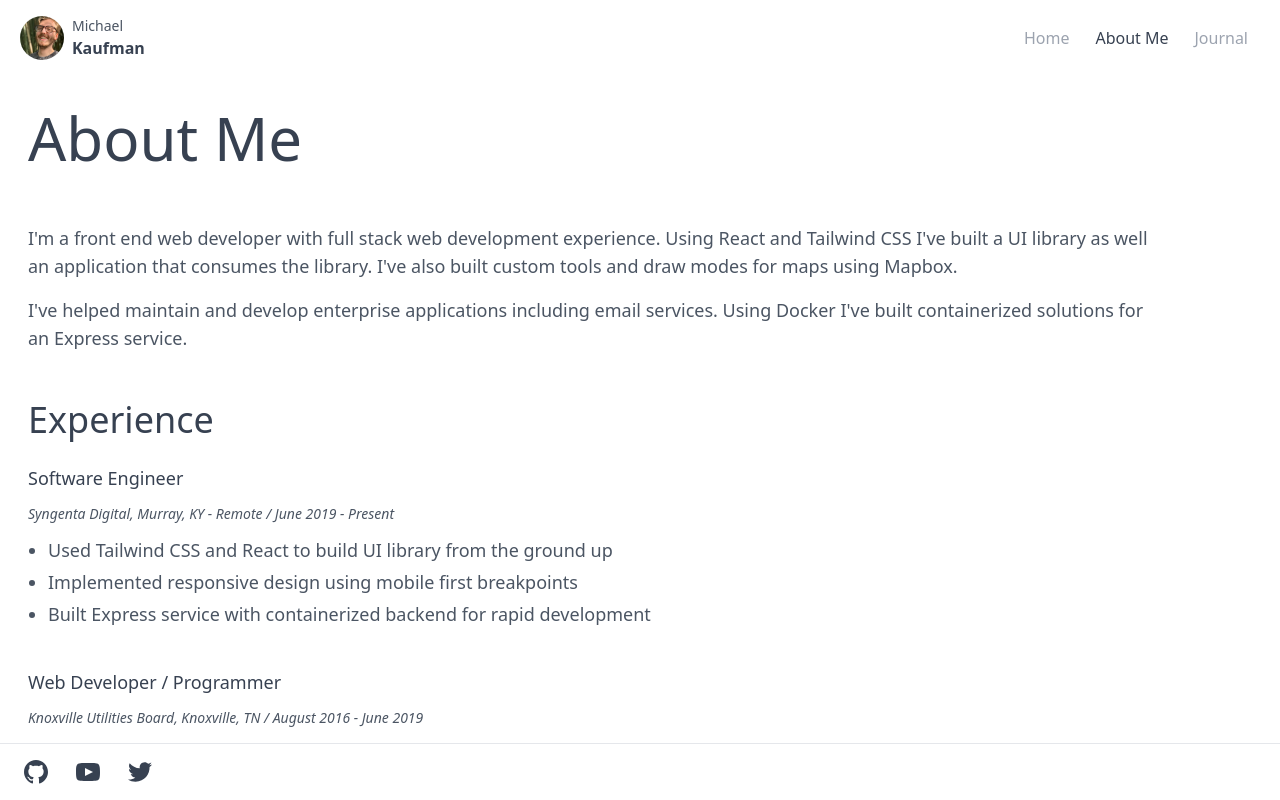
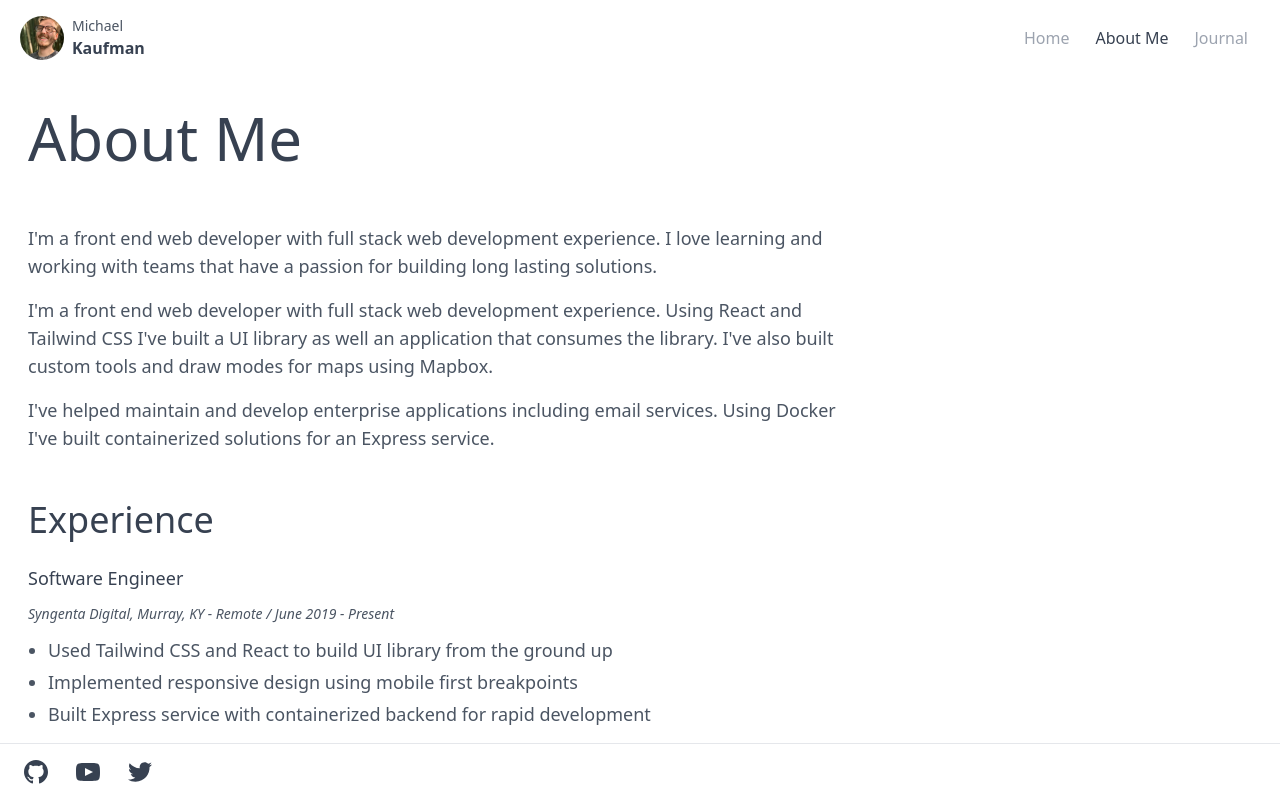
Before and after one commit to KaufmanDeveloper/kaufman-personal-site, a Next.js app: page /about-me in a window 1280 px wide. Shown: the top 800 px of the page. Built offline with nearby package versions, Linux system fonts and the light colour scheme.

Commit message:
style: About me page width fix

```diff
--- a/pages/about-me/index.jsx
+++ b/pages/about-me/index.jsx
@@ -10,20 +10,27 @@ import List from "../../components/List";
 export default function AboutMe() {
   return (
     <Layout>
+      <div className="w-full lg:w-9/12">
         <Section>
           <SectionHeader>About Me</SectionHeader>
 
           <SectionContent>
             I'm a front end web developer with full stack web development
+            experience. I love learning and working with teams that have a
+            passion for building long lasting solutions.
+          </SectionContent>
+
+          <SectionContent className="mt-4">
+            I'm a front end web developer with full stack web development
             experience. Using React and Tailwind CSS I've built a UI library as
-          well an application that consumes the library. I've also built custom
-          tools and draw modes for maps using Mapbox.
+            well an application that consumes the library. I've also built
+            custom tools and draw modes for maps using Mapbox.
           </SectionContent>
 
           <SectionContent className="mt-4">
             I've helped maintain and develop enterprise applications including
-          email services. Using Docker I've built containerized solutions for an
-          Express service.
+            email services. Using Docker I've built containerized solutions for
+            an Express service.
           </SectionContent>
         </Section>
 
@@ -39,7 +46,8 @@ export default function AboutMe() {
 
             <List className="mt-3">
               <List.Item>
-              Used Tailwind CSS and React to build UI library from the ground up
+                Used Tailwind CSS and React to build UI library from the ground
+                up
               </List.Item>
               <List.Item>
                 Implemented responsive design using mobile first breakpoints
@@ -55,7 +63,7 @@ export default function AboutMe() {
             <h3 className="text-lg text-primary">Web Developer / Programmer</h3>
 
             <div className="mt-3 italic text-secondary text-sm">
-            Knoxville Utilities Board, Knoxville, TN / August 2016 - June 2019
+              Knoxville Utilities Board, Knoxville, TN / August 2017 - June 2019
             </div>
 
             <List className="mt-3">
@@ -94,6 +102,7 @@ export default function AboutMe() {
           I graduated with a Computer Science degree from Maryville College in
           2016.
         </SectionContent>
+      </div>
     </Layout>
   );
 }
```
Lines whose indentation alone changed are shown as unchanged.
